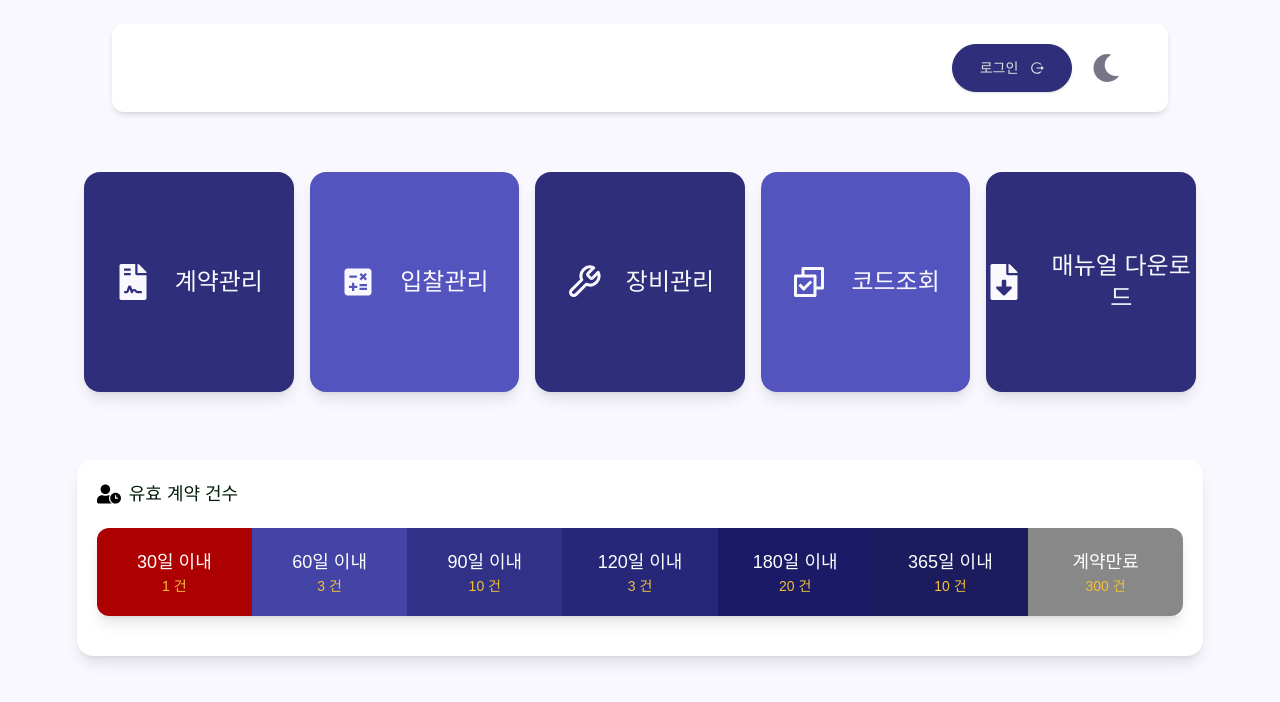
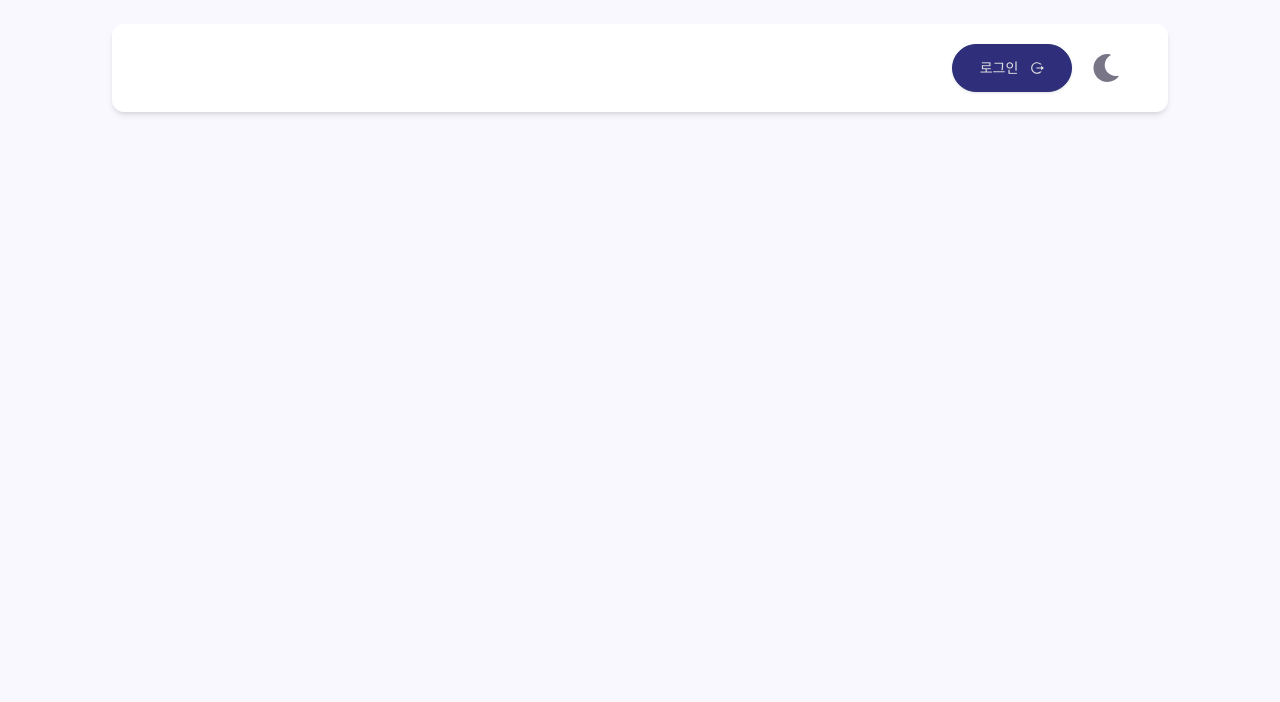
Before and after one commit to Hyeyeon-Ko/pur-ui2, a Next.js app: page /main in a window 1280 px wide. Shown: the top 702 px of the page. Built offline with nearby package versions, Linux system fonts and the light colour scheme; a web font is replaced by a local one.

Commit message:
build test

```diff
--- a/app/login/page.body.tsx
+++ b/app/login/page.body.tsx
@@ -1,61 +1,61 @@
-// "use client";
+"use client";
 
 import colors from "@/styles/colors";
-// import { useRouter } from "next/navigation";
-// import React, { useState } from "react";
+import { useRouter } from "next/navigation";
+import React, { useState } from "react";
 
 import Toast, { ToastType } from "@/components/commons/Toast";
-// import { useDarkMode } from "@/context/DarkModeContext";
+import { useDarkMode } from "@/context/DarkModeContext";
 import Label from "@/components/ui/atoms/label/Label";
 import LabelInput from "@/components/ui/molecules/inputs/LabelInput";
 import Button from "@/components/ui/atoms/button/Button";
 
 const LoginBody = () => {
-  // const [employeeId, setEmployeeId] = useState("");
-  // const [password, setPassword] = useState("");
-  // const router = useRouter();
-  // const { isDarkMode } = useDarkMode();
+  const [employeeId, setEmployeeId] = useState("");
+  const [password, setPassword] = useState("");
+  const router = useRouter();
+  const { isDarkMode } = useDarkMode();
 
-  // const handleSubmit = (e: React.FormEvent<HTMLFormElement>) => {
-  //   e.preventDefault();
+  const handleSubmit = (e: React.FormEvent<HTMLFormElement>) => {
+    e.preventDefault();
 
-  //   // 로그인 로직 (예시)
-  //   if (employeeId === "user" && password === "password") {
-  //     localStorage.setItem("user", JSON.stringify({ employeeId }));
-  //     Toast.notify("로그인에 성공했습니다!", ToastType.SUCCESS);
-  //     router.push("/main"); // 로그인 성공 시 홈으로 리다이렉트
-  //   } else {
-  //     Toast.notify("아이디 혹은 비밀번호를 확인해주세요.", ToastType.ERROR);
-  //   }
+    // 로그인 로직 (예시)
+    if (employeeId === "user" && password === "password") {
+      localStorage.setItem("user", JSON.stringify({ employeeId }));
+      Toast.notify("로그인에 성공했습니다!", ToastType.SUCCESS);
+      router.push("/main"); // 로그인 성공 시 홈으로 리다이렉트
+    } else {
+      Toast.notify("아이디 혹은 비밀번호를 확인해주세요.", ToastType.ERROR);
+    }
 
-  //   /** api 방식 로그인 구현 */
-  //   // try {
-  //   //   const response = await fetch('/api/login', {
-  //   //     method: 'POST',
-  //   //     headers: {
-  //   //       'Content-Type': 'application/json',
-  //   //     },
-  //   //     body: JSON.stringify({ employeeId, password }),
-  //   //   });
+    /** api 방식 로그인 구현 */
+    // try {
+    //   const response = await fetch('/api/login', {
+    //     method: 'POST',
+    //     headers: {
+    //       'Content-Type': 'application/json',
+    //     },
+    //     body: JSON.stringify({ employeeId, password }),
+    //   });
 
-  //   //   if (!response.ok) {
-  //   //     throw new Error('로그인 실패!');
-  //   //   }
+    //   if (!response.ok) {
+    //     throw new Error('로그인 실패!');
+    //   }
 
-  //   //   const data = await response.json();
-  //   //   localStorage.setItem('token', data.token); // JWT 토큰 저장
-  //   //   router.push('/tender'); // 로그인 성공 시 홈으로 리다이렉트
-  //   // } catch (error) {
-  //   //   alert(error.message);
-  //   // }
-  // };
+    //   const data = await response.json();
+    //   localStorage.setItem('token', data.token); // JWT 토큰 저장
+    //   router.push('/tender'); // 로그인 성공 시 홈으로 리다이렉트
+    // } catch (error) {
+    //   alert(error.message);
+    // }
+  };
 
   return (
     <div
       style={{ backgroundColor: colors.signature }}
       className="flex items-center justify-center h-screen shadow-lg"
     >
-      {/* <form
+      <form
         onSubmit={handleSubmit}
         className="space-y-4 w-96 py-12 px-6 rounded-3xl"
         style={{ backgroundColor: colors.white }}
@@ -120,7 +120,7 @@ const LoginBody = () => {
             customStyle={{ borderRadius: "25px", width: "160px" }}
           />
         </div>
-      </form> */}
+      </form>
     </div>
   );
 };
--- a/app/main/page.body.tsx
+++ b/app/main/page.body.tsx
@@ -12,98 +12,98 @@ import { RiCheckboxMultipleLine } from "react-icons/ri";
 import { FiTool } from "react-icons/fi";
 
 const DashboardBody = () => {
-  const [user, setUser] = useState(null);
+  // const [user, setUser] = useState(null);
 
-  useEffect(() => {
-    const storedUser = getLocal("user");
-    const userData = storedUser ? JSON.parse(storedUser) : null;
-    setUser(userData);
-  }, []);
+  // useEffect(() => {
+  //   const storedUser = getLocal("user");
+  //   const userData = storedUser ? JSON.parse(storedUser) : null;
+  //   setUser(userData);
+  // }, []);
 
-  const cardData = [
-    {
-      href: "/contract",
-      icon: FaFileContract,
-      label: "계약관리",
-      bgColor: "bg-signature",
-    },
-    {
-      href: "/tender",
-      icon: MdCalculate,
-      label: "입찰관리",
-      bgColor: "bg-sub",
-    },
-    {
-      href: "/equipment",
-      icon: FiTool,
-      label: "장비관리",
-      bgColor: "bg-signature",
-    },
-    {
-      href: "/category/major",
-      icon: RiCheckboxMultipleLine,
-      label: "코드조회",
-      bgColor: "bg-sub",
-    },
-    {
-      href: "/page-d",
-      icon: FaFileDownload,
-      label: "매뉴얼 다운로드",
-      bgColor: "bg-signature",
-    },
-  ];
+  // const cardData = [
+  //   {
+  //     href: "/contract",
+  //     icon: FaFileContract,
+  //     label: "계약관리",
+  //     bgColor: "bg-signature",
+  //   },
+  //   {
+  //     href: "/tender",
+  //     icon: MdCalculate,
+  //     label: "입찰관리",
+  //     bgColor: "bg-sub",
+  //   },
+  //   {
+  //     href: "/equipment",
+  //     icon: FiTool,
+  //     label: "장비관리",
+  //     bgColor: "bg-signature",
+  //   },
+  //   {
+  //     href: "/category/major",
+  //     icon: RiCheckboxMultipleLine,
+  //     label: "코드조회",
+  //     bgColor: "bg-sub",
+  //   },
+  //   {
+  //     href: "/page-d",
+  //     icon: FaFileDownload,
+  //     label: "매뉴얼 다운로드",
+  //     bgColor: "bg-signature",
+  //   },
+  // ];
 
-  const deadlineItems = [
-    {
-      id: 1,
-      href: "/contract",
-      title: "30일 이내",
-      count: 1,
-      gradientClass: "bg-Red_Darken_1",
-    },
-    {
-      id: 2,
-      href: "/contract",
-      title: "60일 이내",
-      count: 3,
-      gradientClass: "bg-gradient_1",
-    },
-    {
-      id: 3,
-      href: "/contract",
-      title: "90일 이내",
-      count: 10,
-      gradientClass: "bg-gradient_2",
-    },
-    {
-      id: 4,
-      href: "/contract",
-      title: "120일 이내",
-      count: 3,
-      gradientClass: "bg-gradient_3",
-    },
-    {
-      id: 5,
-      href: "/contract",
-      title: "180일 이내",
-      count: 20,
-      gradientClass: "bg-gradient_4",
-    },
-    {
-      id: 6,
-      href: "/contract",
-      title: "365일 이내",
-      count: 10,
-      gradientClass: "bg-gradient_5",
-    },
-    {
-      id: 7,
-      href: "/contract",
-      title: "계약만료",
-      count: 300,
-      gradientClass: "bg-Grey_Default",
-    },
-  ];
+  // const deadlineItems = [
+  //   {
+  //     id: 1,
+  //     href: "/contract",
+  //     title: "30일 이내",
+  //     count: 1,
+  //     gradientClass: "bg-Red_Darken_1",
+  //   },
+  //   {
+  //     id: 2,
+  //     href: "/contract",
+  //     title: "60일 이내",
+  //     count: 3,
+  //     gradientClass: "bg-gradient_1",
+  //   },
+  //   {
+  //     id: 3,
+  //     href: "/contract",
+  //     title: "90일 이내",
+  //     count: 10,
+  //     gradientClass: "bg-gradient_2",
+  //   },
+  //   {
+  //     id: 4,
+  //     href: "/contract",
+  //     title: "120일 이내",
+  //     count: 3,
+  //     gradientClass: "bg-gradient_3",
+  //   },
+  //   {
+  //     id: 5,
+  //     href: "/contract",
+  //     title: "180일 이내",
+  //     count: 20,
+  //     gradientClass: "bg-gradient_4",
+  //   },
+  //   {
+  //     id: 6,
+  //     href: "/contract",
+  //     title: "365일 이내",
+  //     count: 10,
+  //     gradientClass: "bg-gradient_5",
+  //   },
+  //   {
+  //     id: 7,
+  //     href: "/contract",
+  //     title: "계약만료",
+  //     count: 300,
+  //     gradientClass: "bg-Grey_Default",
+  //   },
+  // ];
 
   return (
     <div className="flex flex-col ">
@@ -111,7 +111,7 @@ const DashboardBody = () => {
         {user && <Greeting user={user} />}
       </div> */}
 
-      <div className="grid grid-cols-5 gap-4 w-[90%] p-5 mx-auto">
+      {/* <div className="grid grid-cols-5 gap-4 w-[90%] p-5 mx-auto">
         {cardData.map((card, index) => (
           <DashCard
             key={index}
@@ -135,7 +135,7 @@ const DashboardBody = () => {
             isLast={index === deadlineItems.length - 1}
           />
         ))}
-      </DashboardSection>
+      </DashboardSection> */}
     </div>
   );
 };
```
